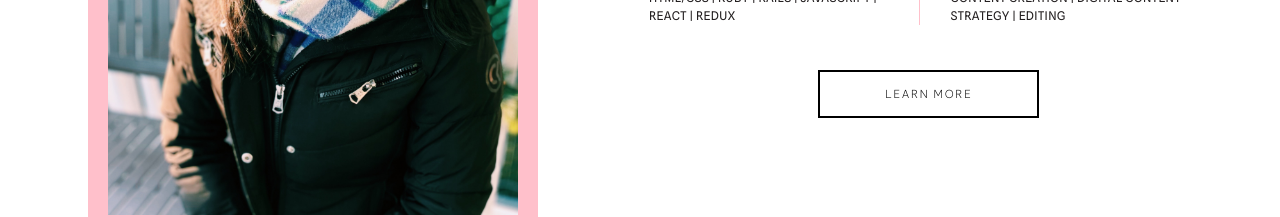
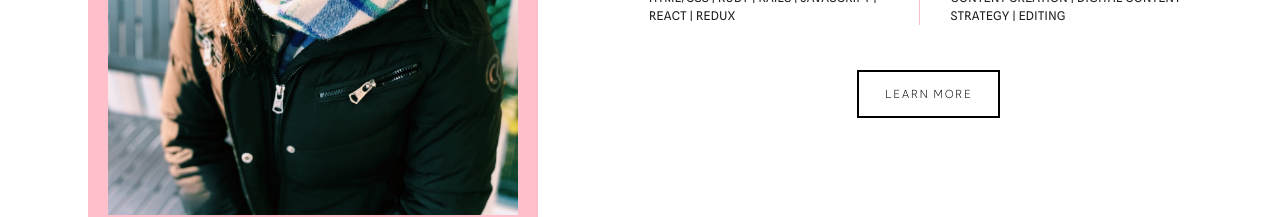
Before and after one commit to JLPinthecity/portfolio, a React (Create React App) app: page / in a window 1280 px wide. Shown: the part 604-821 px from the top of the page. Built offline with nearby package versions, Linux system fonts and the light colour scheme; a web font is replaced by a local one.

Commit message:
fix about link on main replace with link from react router dom

```diff
--- a/src/components/Main.js
+++ b/src/components/Main.js
@@ -1,5 +1,6 @@
 import React from 'react';
 import './Main.css';
+import { Link } from "react-router-dom";
 
 function Main() {
     return (
@@ -44,7 +45,8 @@
                 <br></br>
 
                 <div className="button-wrapper">
-                    <a href="/about" className="button">Learn more</a>
+                    <Link to="/about">Learn More</Link>
+
                 </div>
 
             </div>
```
